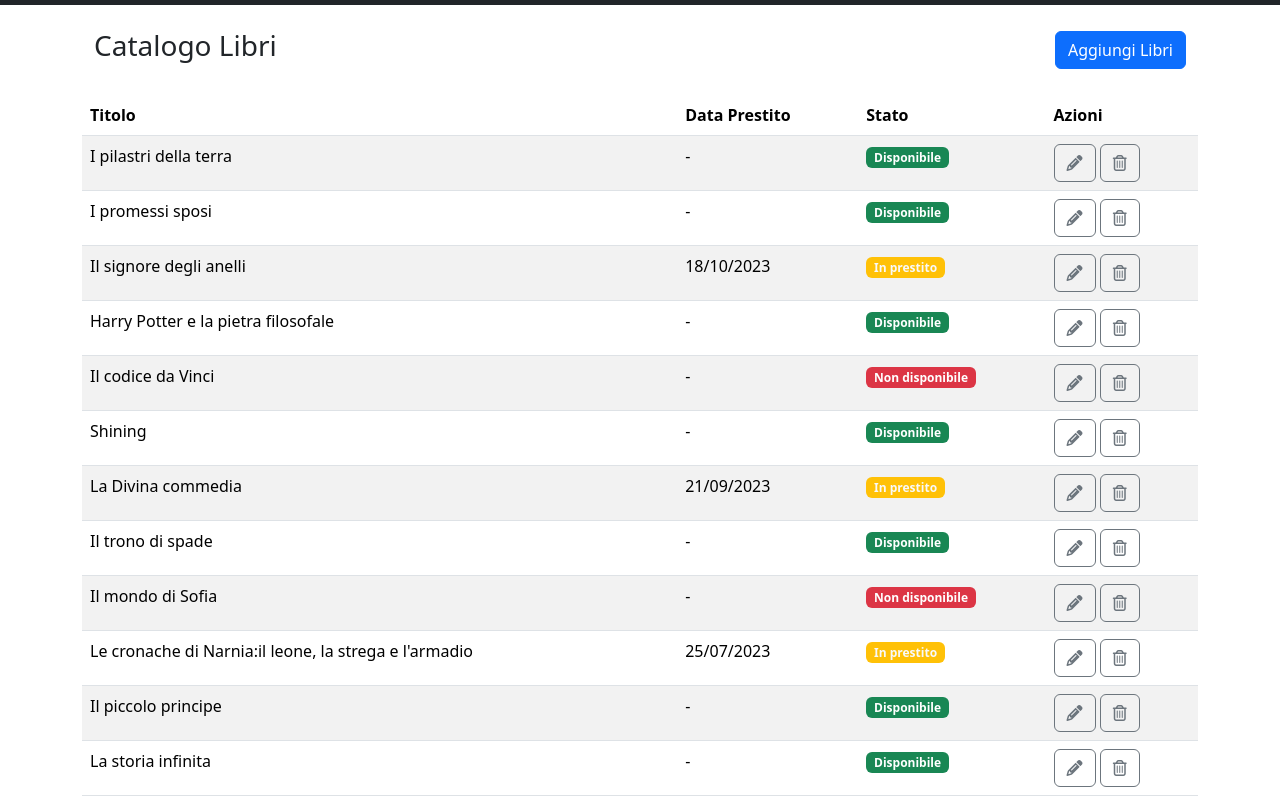
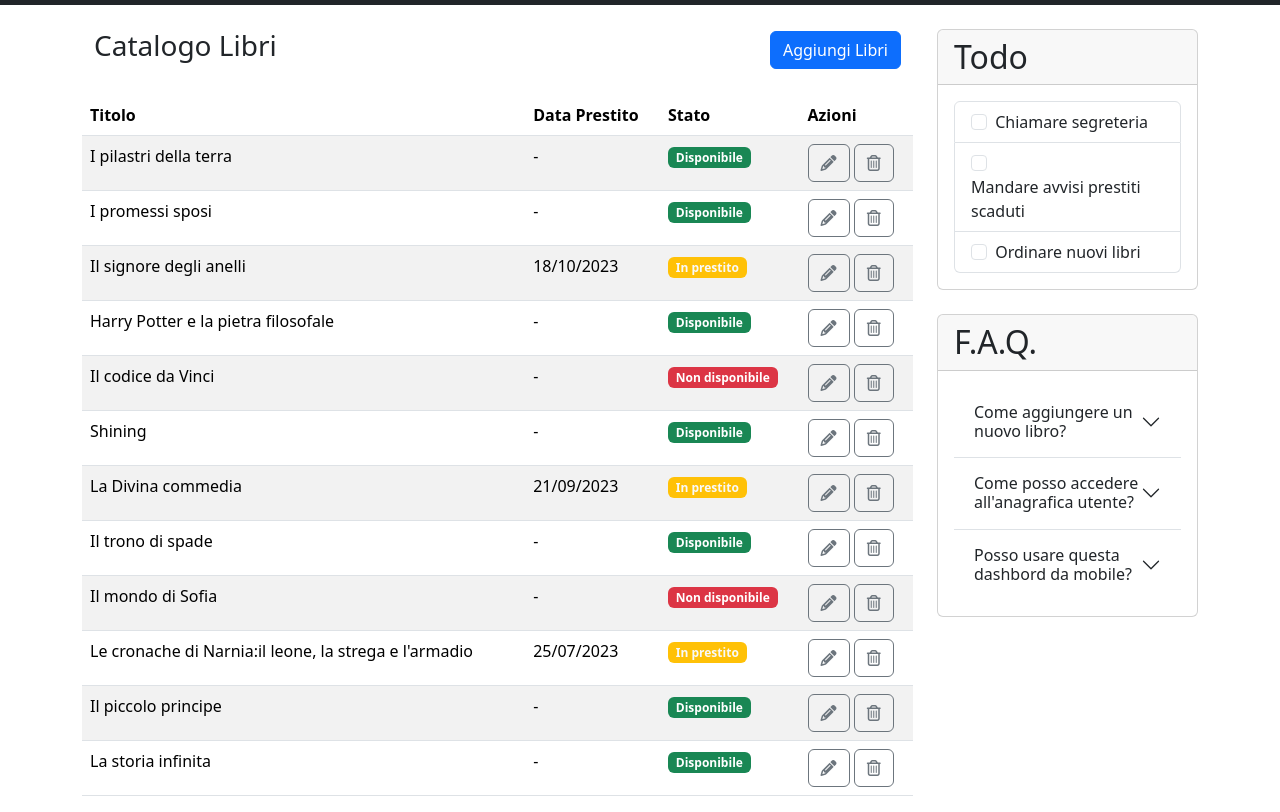
Before and after one commit to VincenzoTulimieri/html-css-bootstrap-dashbooard, a plain HTML site: page index.html in a window 1280 px wide. Shown: the part 81-893 px from the top of the page. Drawn offline with nearby package versions, Linux system fonts and the light colour scheme.

Commit message:
feat: fatte todolist e F.A.Q.

```diff
--- a/index.html
+++ b/index.html
@@ -1,5 +1,6 @@
 <!DOCTYPE html>
 <html lang="en">
+
 <head>
   <meta charset="UTF-8">
   <meta name="viewport" content="width=device-width, initial-scale=1.0">
@@ -13,14 +14,19 @@
   <link href="https://cdn.jsdelivr.net/npm/bootstrap@5.3.3/dist/css/bootstrap.min.css" rel="stylesheet"
     integrity="sha384-QWTKZyjpPEjISv5WaRU9OFeRpok6YctnYmDr5pNlyT2bRjXh0JMhjY6hW+ALEwIH" crossorigin="anonymous">
   <!-- /bootstrap css -->
+  <!-- mio figlio di stile -->
   <link rel="stylesheet" href="css/style.css">
+  <!-- /mio figlio di stile -->
 </head>
+
 <body>
   <header>
+    <!-- navbar -->
     <nav class="navbar navbar-expand-lg bg-dark" data-bs-theme="dark">
       <div class="container-fluid">
         <a class="navbar-brand" href="#"><img src="img/duck.png" alt="Logo" width="60px" height="60px"></a>
-              <button class="navbar-toggler" type="button" data-bs-toggle="collapse" data-bs-target="#navbarTogglerDemo02" aria-controls="navbarTogglerDemo02" aria-expanded="false" aria-label="Toggle navigation">
+        <button class="navbar-toggler" type="button" data-bs-toggle="collapse" data-bs-target="#navbarTogglerDemo02"
+          aria-controls="navbarTogglerDemo02" aria-expanded="false" aria-label="Toggle navigation">
           <span class="navbar-toggler-icon"></span>
         </button>
         <div class="collapse navbar-collapse" id="navbarTogglerDemo02">
@@ -45,11 +51,12 @@
         </div>
       </div>
     </nav>
+    <!-- /navbar -->
   </header>
   <main>
     <div class="container">
       <div class="row">
-                <div class="col-12">
+        <div class="col-12 col-lg-9">
           <nav class="navbar bg-body-light my-3">
             <div class="container-fluid">
               <h2 class="fs-3">Catalogo Libri</h2>
@@ -74,7 +81,8 @@
                 <td><span class="badge text-bg-success">Disponibile</span></td>
                 <td>
                   <button type="button" class="btn btn-outline-secondary"><i class="fa-solid fa-pencil"></i></button>
-                                <button type="button" class="btn btn-outline-secondary"><i class="fa-regular fa-trash-can"></i></button>
+                  <button type="button" class="btn btn-outline-secondary"><i
+                      class="fa-regular fa-trash-can"></i></button>
                 </td>
               </tr>
               <tr>
@@ -83,7 +91,8 @@
                 <td><span class="badge text-bg-success">Disponibile</span></td>
                 <td>
                   <button type="button" class="btn btn-outline-secondary"><i class="fa-solid fa-pencil"></i></button>
-                                <button type="button" class="btn btn-outline-secondary"><i class="fa-regular fa-trash-can"></i></button>
+                  <button type="button" class="btn btn-outline-secondary"><i
+                      class="fa-regular fa-trash-can"></i></button>
                 </td>
               </tr>
               <tr>
@@ -92,7 +101,8 @@
                 <td><span class="badge text-bg-warning text-light">In prestito</span></td>
                 <td>
                   <button type="button" class="btn btn-outline-secondary"><i class="fa-solid fa-pencil"></i></button>
-                                <button type="button" class="btn btn-outline-secondary"><i class="fa-regular fa-trash-can"></i></button>
+                  <button type="button" class="btn btn-outline-secondary"><i
+                      class="fa-regular fa-trash-can"></i></button>
                 </td>
               </tr>
               <tr>
@@ -101,7 +111,8 @@
                 <td><span class="badge text-bg-success">Disponibile</span></td>
                 <td>
                   <button type="button" class="btn btn-outline-secondary"><i class="fa-solid fa-pencil"></i></button>
-                                <button type="button" class="btn btn-outline-secondary"><i class="fa-regular fa-trash-can"></i></button>
+                  <button type="button" class="btn btn-outline-secondary"><i
+                      class="fa-regular fa-trash-can"></i></button>
                 </td>
               </tr>
               <tr>
@@ -110,7 +121,8 @@
                 <td><span class="badge text-bg-danger">Non disponibile</span></td>
                 <td>
                   <button type="button" class="btn btn-outline-secondary"><i class="fa-solid fa-pencil"></i></button>
-                                <button type="button" class="btn btn-outline-secondary"><i class="fa-regular fa-trash-can"></i></button>
+                  <button type="button" class="btn btn-outline-secondary"><i
+                      class="fa-regular fa-trash-can"></i></button>
                 </td>
               </tr>
               <tr>
@@ -119,7 +131,8 @@
                 <td><span class="badge text-bg-success">Disponibile</span></td>
                 <td>
                   <button type="button" class="btn btn-outline-secondary"><i class="fa-solid fa-pencil"></i></button>
-                                <button type="button" class="btn btn-outline-secondary"><i class="fa-regular fa-trash-can"></i></button>
+                  <button type="button" class="btn btn-outline-secondary"><i
+                      class="fa-regular fa-trash-can"></i></button>
                 </td>
               </tr>
               <tr>
@@ -128,7 +141,8 @@
                 <td><span class="badge text-bg-warning text-light">In prestito</span></td>
                 <td>
                   <button type="button" class="btn btn-outline-secondary"><i class="fa-solid fa-pencil"></i></button>
-                                <button type="button" class="btn btn-outline-secondary"><i class="fa-regular fa-trash-can"></i></button>
+                  <button type="button" class="btn btn-outline-secondary"><i
+                      class="fa-regular fa-trash-can"></i></button>
                 </td>
               </tr>
               <tr>
@@ -137,7 +151,8 @@
                 <td><span class="badge text-bg-success">Disponibile</span></td>
                 <td>
                   <button type="button" class="btn btn-outline-secondary"><i class="fa-solid fa-pencil"></i></button>
-                                <button type="button" class="btn btn-outline-secondary"><i class="fa-regular fa-trash-can"></i></button>
+                  <button type="button" class="btn btn-outline-secondary"><i
+                      class="fa-regular fa-trash-can"></i></button>
                 </td>
               </tr>
               <tr>
@@ -146,7 +161,8 @@
                 <td><span class="badge text-bg-danger">Non disponibile</span></td>
                 <td>
                   <button type="button" class="btn btn-outline-secondary"><i class="fa-solid fa-pencil"></i></button>
-                                <button type="button" class="btn btn-outline-secondary"><i class="fa-regular fa-trash-can"></i></button>
+                  <button type="button" class="btn btn-outline-secondary"><i
+                      class="fa-regular fa-trash-can"></i></button>
                 </td>
               </tr>
               <tr>
@@ -155,7 +171,8 @@
                 <td><span class="badge text-bg-warning text-light">In prestito</span></td>
                 <td>
                   <button type="button" class="btn btn-outline-secondary"><i class="fa-solid fa-pencil"></i></button>
-                                <button type="button" class="btn btn-outline-secondary"><i class="fa-regular fa-trash-can"></i></button>
+                  <button type="button" class="btn btn-outline-secondary"><i
+                      class="fa-regular fa-trash-can"></i></button>
                 </td>
               </tr>
               <tr>
@@ -164,7 +181,8 @@
                 <td><span class="badge text-bg-success">Disponibile</span></td>
                 <td>
                   <button type="button" class="btn btn-outline-secondary"><i class="fa-solid fa-pencil"></i></button>
-                                <button type="button" class="btn btn-outline-secondary"><i class="fa-regular fa-trash-can"></i></button>
+                  <button type="button" class="btn btn-outline-secondary"><i
+                      class="fa-regular fa-trash-can"></i></button>
                 </td>
               </tr>
               <tr>
@@ -173,13 +191,75 @@
                 <td><span class="badge text-bg-success">Disponibile</span></td>
                 <td>
                   <button type="button" class="btn btn-outline-secondary"><i class="fa-solid fa-pencil"></i></button>
-                                <button type="button" class="btn btn-outline-secondary"><i class="fa-regular fa-trash-can"></i></button>
+                  <button type="button" class="btn btn-outline-secondary"><i
+                      class="fa-regular fa-trash-can"></i></button>
                 </td>
               </tr>
             </tbody>
           </table>
         </div>
-                <div class="col-12"></div>
+        <!-- todolist -->
+        <div class="col-12 col-lg-3 mt-lg-4">
+          <div class="card mb-4">
+            <h2 class="card-header">Todo</h2>
+            <div class="card-body">
+              <ul class="list-group">
+                <li class="list-group-item">
+                  <input class="form-check-input me-1" type="checkbox" value="" id="firstCheckbox">
+                  <label class="form-check-label" for="firstCheckbox">Chiamare segreteria</label>
+                </li>
+                <li class="list-group-item">
+                  <input class="form-check-input me-1" type="checkbox" value="" id="secondCheckbox">
+                  <label class="form-check-label" for="secondCheckbox">Mandare avvisi prestiti scaduti</label>
+                </li>
+                <li class="list-group-item">
+                  <input class="form-check-input me-1" type="checkbox" value="" id="thirdCheckbox">
+                  <label class="form-check-label" for="thirdCheckbox">Ordinare nuovi libri</label>
+                </li>
+              </ul>
+            </div>
+          </div>
+          <!-- /todolist -->
+          <!-- F.A.Q. -->
+          <div class="card">
+            <h2 class="card-header">F.A.Q.</h2>
+            <div class="card-body">
+              <div class="accordion accordion-flush" id="accordionFlushExample">
+                <div class="accordion-item">
+                  <h2 class="accordion-header">
+                    <button class="accordion-button collapsed" type="button" data-bs-toggle="collapse" data-bs-target="#flush-collapseOne" aria-expanded="false" aria-controls="flush-collapseOne">
+                      Come aggiungere un nuovo libro?
+                    </button>
+                  </h2>
+                  <div id="flush-collapseOne" class="accordion-collapse collapse" data-bs-parent="#accordionFlushExample">
+                    <div class="accordion-body">Placeholder content for this accordion, which is intended to demonstrate the <code>.accordion-flush</code> class. This is the first item's accordion body.</div>
+                  </div>
+                </div>
+                <div class="accordion-item">
+                  <h2 class="accordion-header">
+                    <button class="accordion-button collapsed" type="button" data-bs-toggle="collapse" data-bs-target="#flush-collapseTwo" aria-expanded="false" aria-controls="flush-collapseTwo">
+                      Come posso accedere all'anagrafica utente?
+                    </button>
+                  </h2>
+                  <div id="flush-collapseTwo" class="accordion-collapse collapse" data-bs-parent="#accordionFlushExample">
+                    <div class="accordion-body">Placeholder content for this accordion, which is intended to demonstrate the <code>.accordion-flush</code> class. This is the second item's accordion body. Let's imagine this being filled with some actual content.</div>
+                  </div>
+                </div>
+                <div class="accordion-item">
+                  <h2 class="accordion-header">
+                    <button class="accordion-button collapsed" type="button" data-bs-toggle="collapse" data-bs-target="#flush-collapseThree" aria-expanded="false" aria-controls="flush-collapseThree">
+                      Posso usare questa dashbord da mobile?
+                    </button>
+                  </h2>
+                  <div id="flush-collapseThree" class="accordion-collapse collapse" data-bs-parent="#accordionFlushExample">
+                    <div class="accordion-body">Placeholder content for this accordion, which is intended to demonstrate the <code>.accordion-flush</code> class. This is the third item's accordion body. Nothing more exciting happening here in terms of content, but just filling up the space to make it look, at least at first glance, a bit more representative of how this would look in a real-world application.</div>
+                  </div>
+                </div>
+              </div>
+            </div>
+          </div>
+          <!-- /F.A.Q. -->
+        </div>
       </div>
     </div>
   </main>
@@ -205,4 +285,5 @@
     crossorigin="anonymous"></script>
   <!-- /bootstrap js -->
 </body>
+
 </html>
```
Lines whose indentation alone changed are shown as unchanged.
